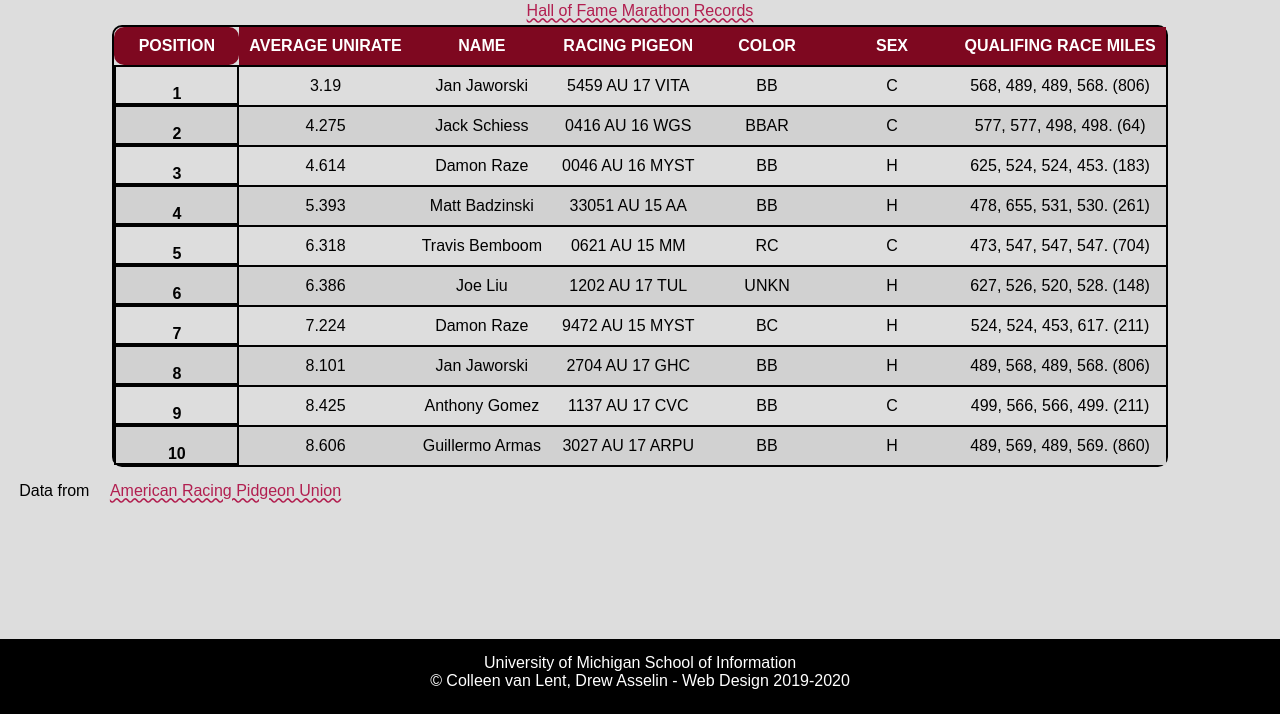
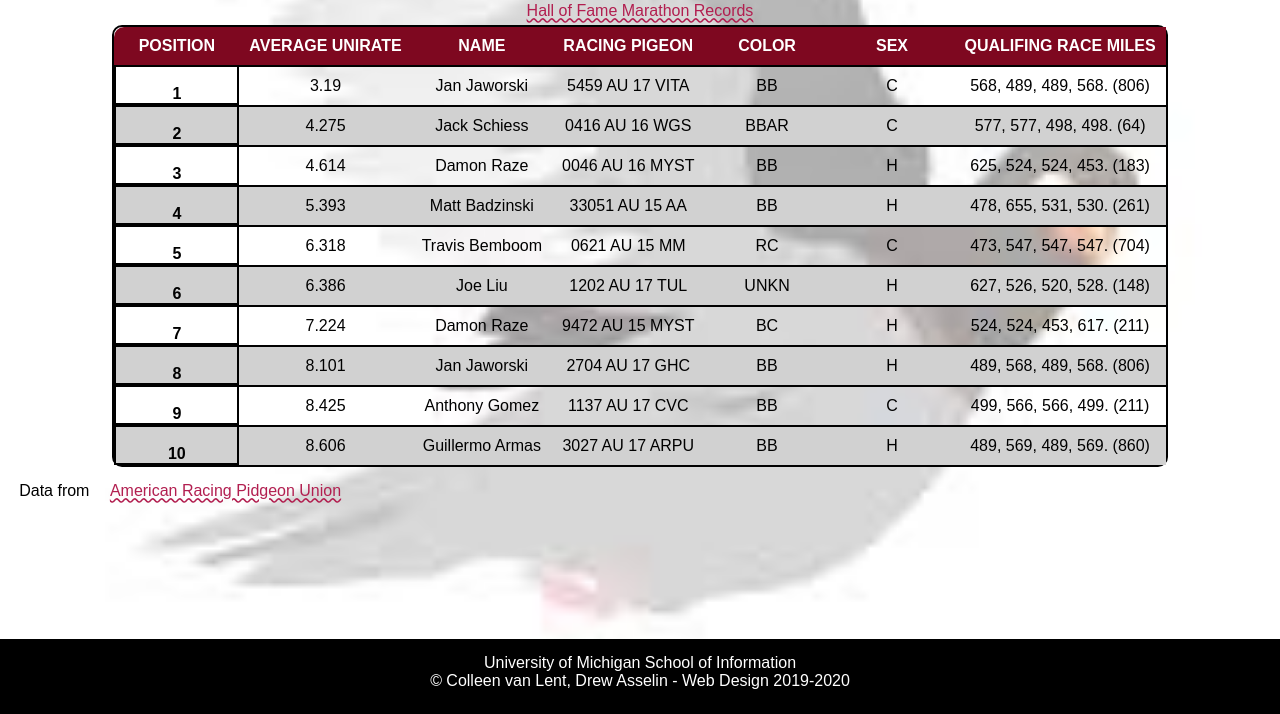
Before and after one commit to gchien21/homework4-2021, a plain HTML site: page index.html in a window 1280 px wide. Shown: the part 86-800 px from the top of the page. Drawn offline with Linux system fonts and the light colour scheme; a web font is replaced by a local one.

Commit message:
Add files via upload

```diff
--- a/css/style.css
+++ b/css/style.css
@@ -30,7 +30,7 @@ body{
   font-size: 16px;
   margin: 1.2em;
   background-size: cover;
-  background-image: url('../images/pigeon-background.jpg');
+  background-image: url('../images/pigeon-background.JPEG');
   height: 100%;
   background-position: center;
   background-repeat: no-repeat;
@@ -119,18 +119,9 @@ table{
 
 thead tr:first-child th:first-child{
   border-top-left-radius: 10px;
-}
-
-thead tr:first-child th:first-child{
-  border-top-right-radius: 10px;
-}
-
-thead tr:first-child th:first-child{
-  border-bottom-left-radius: 10px;
-}
-
-thead tr:first-child th:first-child{
-  border-bottom-right-radius: 10px;
+  border-top-right-radius: 0px;
+  border-bottom-left-radius: 0px;
+  border-bottom-right-radius: 0px;
 }
 /*Add selectors and rules here*/
 
```
